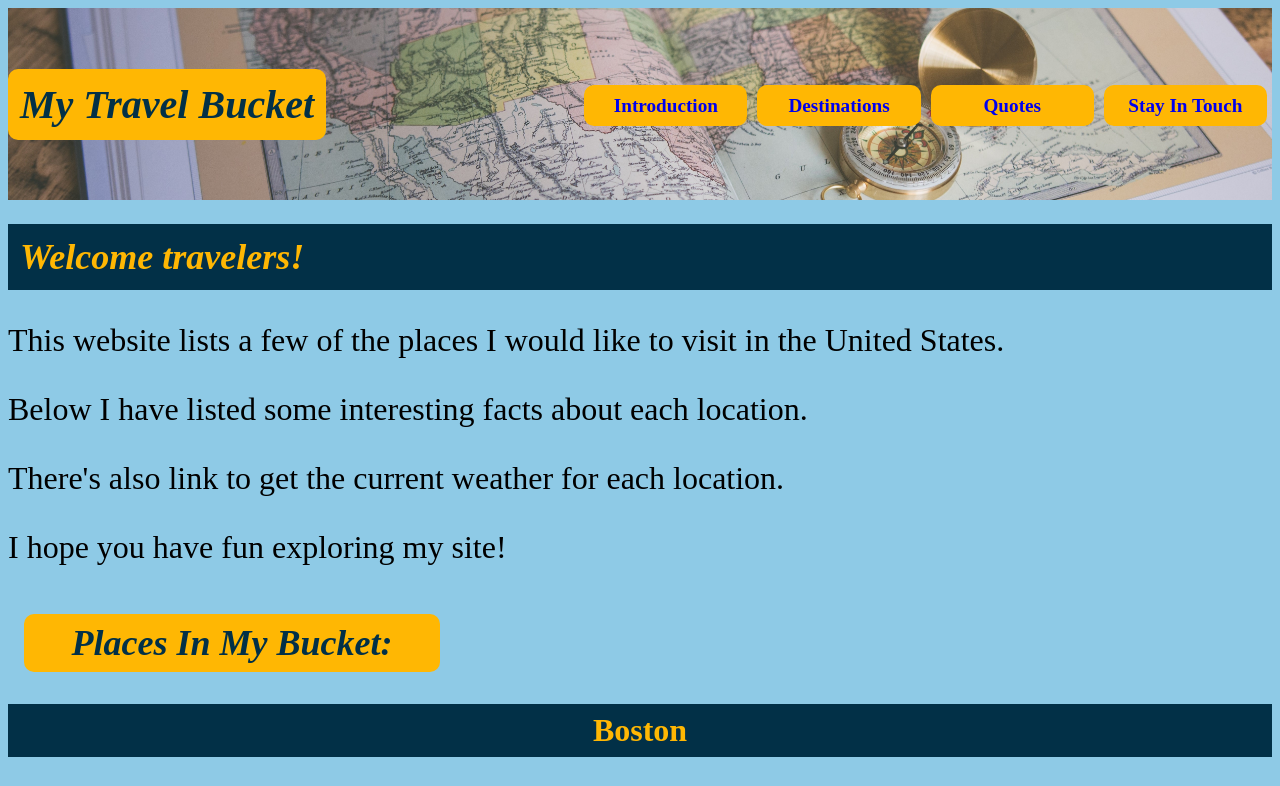
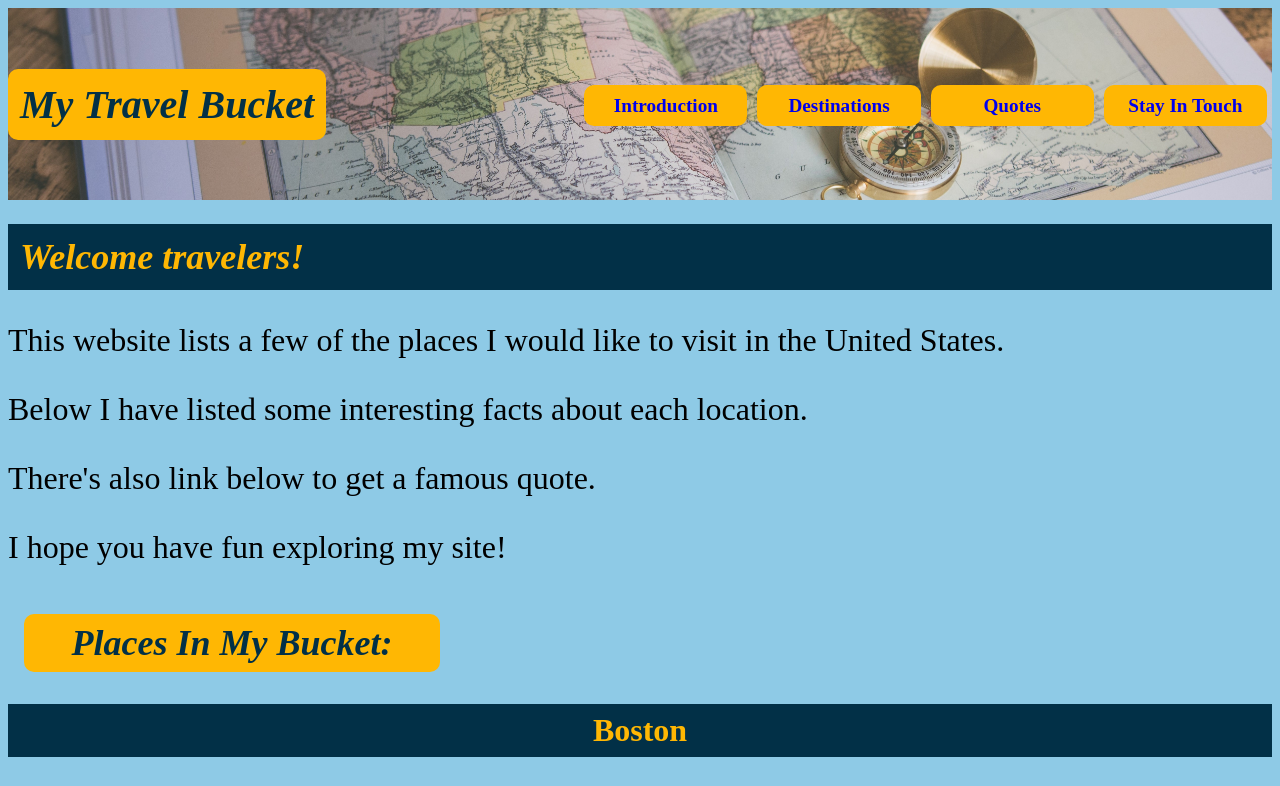
Before and after one commit to TinaBaldwin/MyTravelBucket, a website: page index.html in a window 1280 px wide. Shown: the top 786 px of the page. Drawn offline with Linux system fonts and the light colour scheme; no server answers; grey boxes are pictures that could not be loaded.

Commit message:
Updates to introduction and added alternative instructions for viewing site to ReadMe

```diff
--- a/index.html
+++ b/index.html
@@ -57,7 +57,7 @@
             <div id="introduction">
             <p>This website lists a few of the places I would like to visit in the United States.</p>
             <p>Below I have listed some interesting facts about each location.</p>
-            <p>There's also link to get the current weather for each location.</p>
+            <p>There's also link below to get a famous quote.</p>
             <p>I hope you have fun exploring my site!</p>
             </div>
         </div>
```
Also changed, not shown: ReadMe.md.
